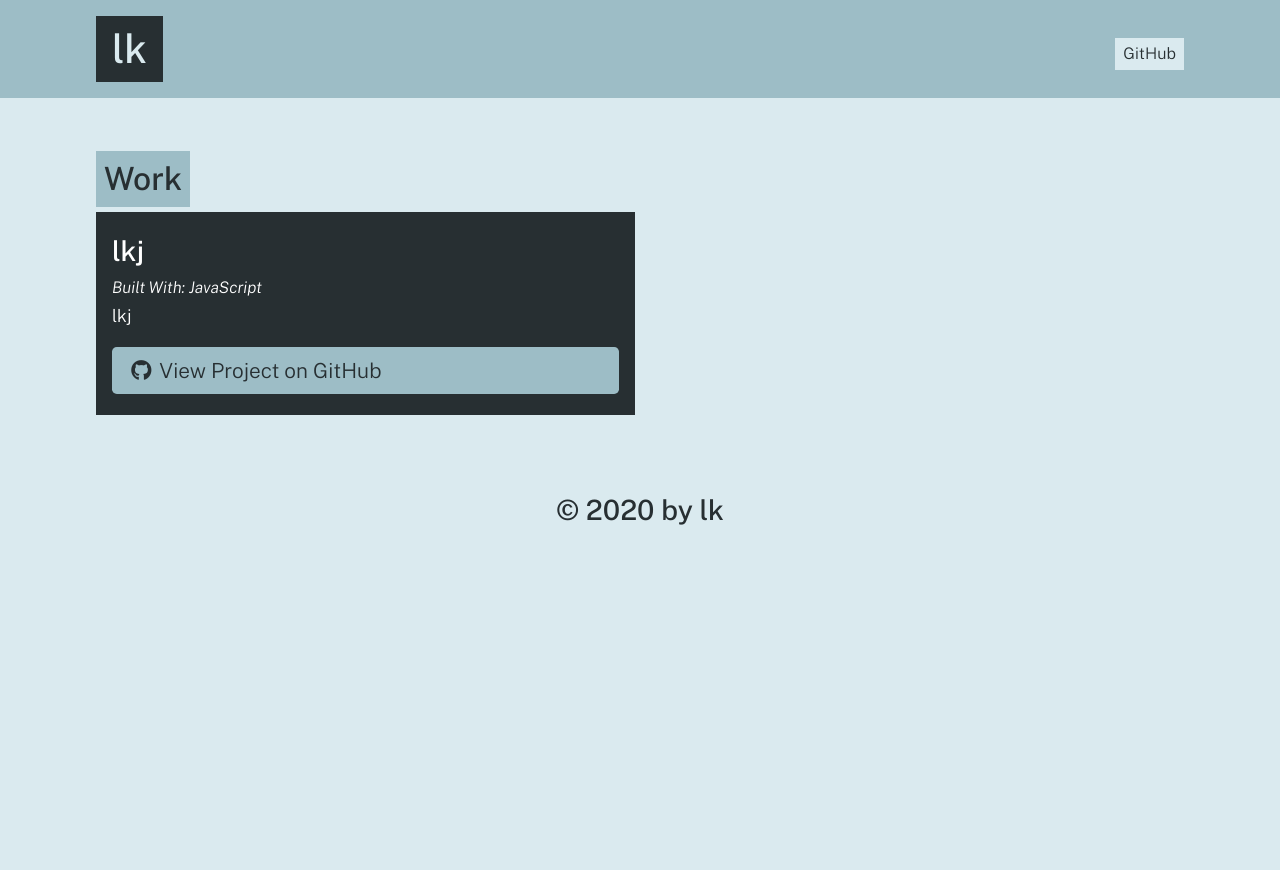
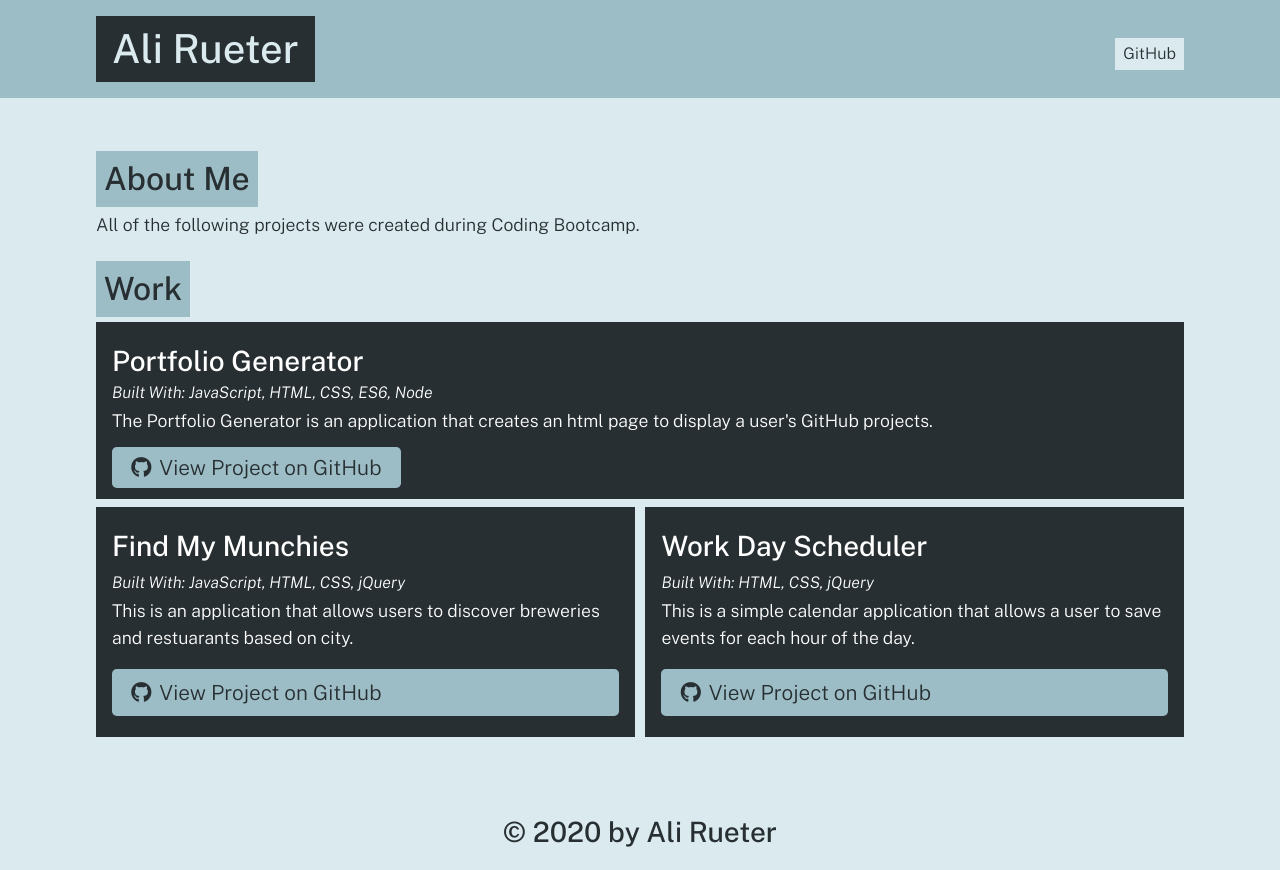
Before and after one commit to alirueter/portfolio-generator, a website: page dist/index.html in a window 1280 px wide. Before the commit the page ends 800 px from the top, so only its background shows below. Drawn offline with nearby package versions, Linux system fonts and the light colour scheme.

Commit message:
readme images

```diff
--- a/dist/index.html
+++ b/dist/index.html
@@ -13,29 +13,54 @@
     <body>
         <header>
             <div class="container flex-row justify-space-between align-center py-3">
-                <h1 class="page-title text-secondary bg-dark py-2 px-3"> lk </h1>
+                <h1 class="page-title text-secondary bg-dark py-2 px-3"> Ali Rueter </h1>
                 <nav class="flex-row">
-                    <a class="ml-2 my-1 px-2 py-1 bg-secondary text-dark" href="https://github.com/lkj">GitHub</a>
+                    <a class="ml-2 my-1 px-2 py-1 bg-secondary text-dark" href="https://github.com/alirueter">GitHub</a>
                 </nav>
             </div>
         </header>
         <main class="container my-5">
+
+      <section class="my-3" id="about">
+        <h2 class="text-dark bg-primary p-2 display-inline-block">About Me</h2>
+        <p>All of the following projects were created during Coding Bootcamp.</p>
+      </section>
 
 
       <section class="my-3" id="portfolio">
         <h2 class="text-dark bg-primary p-2 display-inline-block">Work</h2>
         <div class="flex-row justify-space-between">
 
+                    <div class="col-12 mb-2 bg-dark text-light p-3">
+                    <h3 class="portfolio-item-title text-light">Portfolio Generator</h3>
+                    <h5 class="portfolio-languages">
+                        Built With:
+                        JavaScript, HTML, CSS, ES6, Node
+                    </h5>
+                    <p>The Portfolio Generator is an application that creates an html page to display a user's GitHub projects. </p>
+                    <a href="https://github.com/alirueter/portfolio-generator" class="btn"><i class="fab fa-github mr-2"></i>View Project on GitHub</a>
+                    </div>
+
 
 
                     <div class="col-12 col-md-6 mb-2 bg-dark text-light p-3 flex-column">
-                    <h3 class="portfolio-item-title text-light">lkj</h3>
+                    <h3 class="portfolio-item-title text-light">Find My Munchies</h3>
                     <h5 class="portfolio-languages">
                         Built With:
-                        JavaScript
+                        JavaScript, HTML, CSS, jQuery
                     </h5>
-                    <p>lkj</p>
-                    <a href="klj" class="btn mt-auto"><i class="fab fa-github mr-2"></i>View Project on GitHub</a>
+                    <p>This is an application that allows users to discover breweries and restuarants based on city. </p>
+                    <a href="https://github.com/alirueter/find-my-munchies" class="btn mt-auto"><i class="fab fa-github mr-2"></i>View Project on GitHub</a>
+                    </div>
+
+                    <div class="col-12 col-md-6 mb-2 bg-dark text-light p-3 flex-column">
+                    <h3 class="portfolio-item-title text-light">Work Day Scheduler</h3>
+                    <h5 class="portfolio-languages">
+                        Built With:
+                        HTML, CSS, jQuery
+                    </h5>
+                    <p>This is a simple calendar application that allows a user to save events for each hour of the day.</p>
+                    <a href="https://github.com/alirueter/workday-scheduler" class="btn mt-auto"><i class="fab fa-github mr-2"></i>View Project on GitHub</a>
                     </div>
 
         </div>
@@ -43,7 +68,7 @@
 
         </main>
         <footer class="container text-center py-3">
-            <h3 class="text-dark">&copy; 2020 by lk</h3>
+            <h3 class="text-dark">&copy; 2020 by Ali Rueter</h3>
         </footer>
     </body>
     </html>
```
Also changed, not shown: readmeimages/application.png (added), readmeimages/terminal.png (added), 1 other file.
